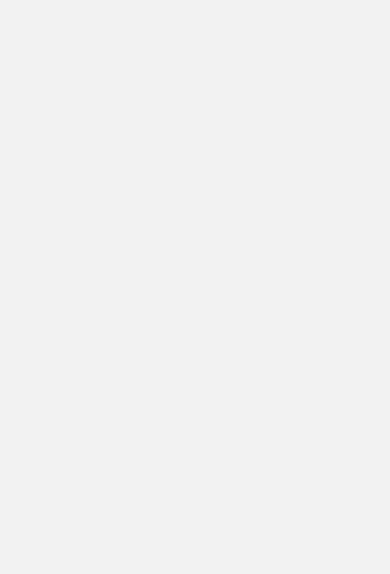
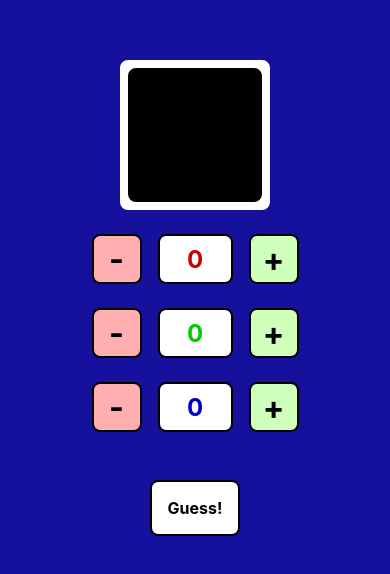
Before and after one commit to SafetyFlux/ColorGuessApp, a React Native app: screen /GameScreen in a window 390 px wide. Shown: the part 124-698 px from the top of the page. Built offline with nearby package versions, Linux system fonts and the light colour scheme.

Commit message:
Create game screen

```diff
--- a/screens/GameScreen.js
+++ b/screens/GameScreen.js
@@ -1,5 +1,110 @@
-function GameScreen() {
+import { StatusBar } from 'expo-status-bar';
+import { useState, useEffect } from 'react';
+import { View, StyleSheet } from 'react-native';
 
+import ColorContainer from '../components/game/ColorContainer';
+import ValueInput from '../components/game/ValueInput';
+import GameButton from '../components/ui/GameButton';
+
+// Generate a random number within a range
+function generateRandomBetween(min, max) {
+  return Math.floor(Math.random() * (max - min)) + min;
+}
+
+// Pick a random color and return an object with rgb values
+function pickRandomColor() {
+  const red = generateRandomBetween(0, 256);
+  const green = generateRandomBetween(0, 256);
+  const blue = generateRandomBetween(0, 256);
+
+  return { r: red, g: green, b: blue };
+}
+
+function GameScreen({ navigation }) {
+  // Color that needs to be guessed
+  const [correctColor, setCorrectColor] = useState(null);
+  // User's guess
+  const [guessedColor, setGuessedColor] = useState({ r: 0, g: 0, b: 0 });
+  const [guessBackground, setGuessBackground] = useState('rgb(0, 0, 0)');
+
+  // Set random color when the screen loads
+  useEffect(() => {
+    setCorrectColor(pickRandomColor());
+  }, []);
+
+  // Style for random-colored background
+  const randomBackground = {
+    backgroundColor: (
+      correctColor ?
+      `rgb(${correctColor.r}, ${correctColor.g}, ${correctColor.b})` :
+      '#001d43'
+    ),
+  };
+
+  useEffect(() => {
+    setGuessBackground(`rgb(${guessedColor.r}, ${guessedColor.g}, ${guessedColor.b})`);
+  }, [guessedColor, guessBackground]);
+
+  // Automatically set style of status bar based on background
+  function statusBarColor() {
+    const brightness = correctColor.r + correctColor.g + correctColor.b;
+    return ( brightness <= 380 ? 'light' : 'dark' );
+  }
+
+  // Change the color state
+  function colorChangeHandler(type, newValue) {
+    // Set temporary values for old color
+    let red = guessedColor.r;
+    let green = guessedColor.g;
+    let blue = guessedColor.b;
+    // Set new variable based on input type
+    if (type === 'red') {
+      red = newValue;
+    } else if (type === 'green') {
+      green = newValue;
+    } else if (type === 'blue') {
+      blue = newValue;
+    }
+    // Set color state
+    setGuessedColor({ r: red, g: green, b: blue });
+  }
+
+  // Navigate to end screen when guess button is pressed
+  function endGameHandler() {
+    navigation.navigate('EndScreen', {
+      correctColor: correctColor,
+      guessedColor: guessedColor,
+    });
+  }
+
+  // Return screen view
+  return (
+    <>
+      <StatusBar style={correctColor ? statusBarColor() : 'light'} />
+      <View style={[styles.container, randomBackground]}>
+        <View>
+          <ColorContainer guessColor={guessBackground} />
+        </View>
+        <View style={styles.inputContainer}>
+          <ValueInput type="red" onValueChange={colorChangeHandler} />
+          <ValueInput type="green" onValueChange={colorChangeHandler} />
+          <ValueInput type="blue" onValueChange={colorChangeHandler} />
+        </View>
+        <GameButton onPress={endGameHandler}>Guess!</GameButton>
+      </View>
+    </>
+  );
 }
 
 export default GameScreen;
+
+const styles = StyleSheet.create({
+  container: {
+    flex: 1,
+    alignItems: 'center',
+    justifyContent: 'center',
+  },
+  inputContainer: {
+    marginBottom: 32,
+  },
+});
```
